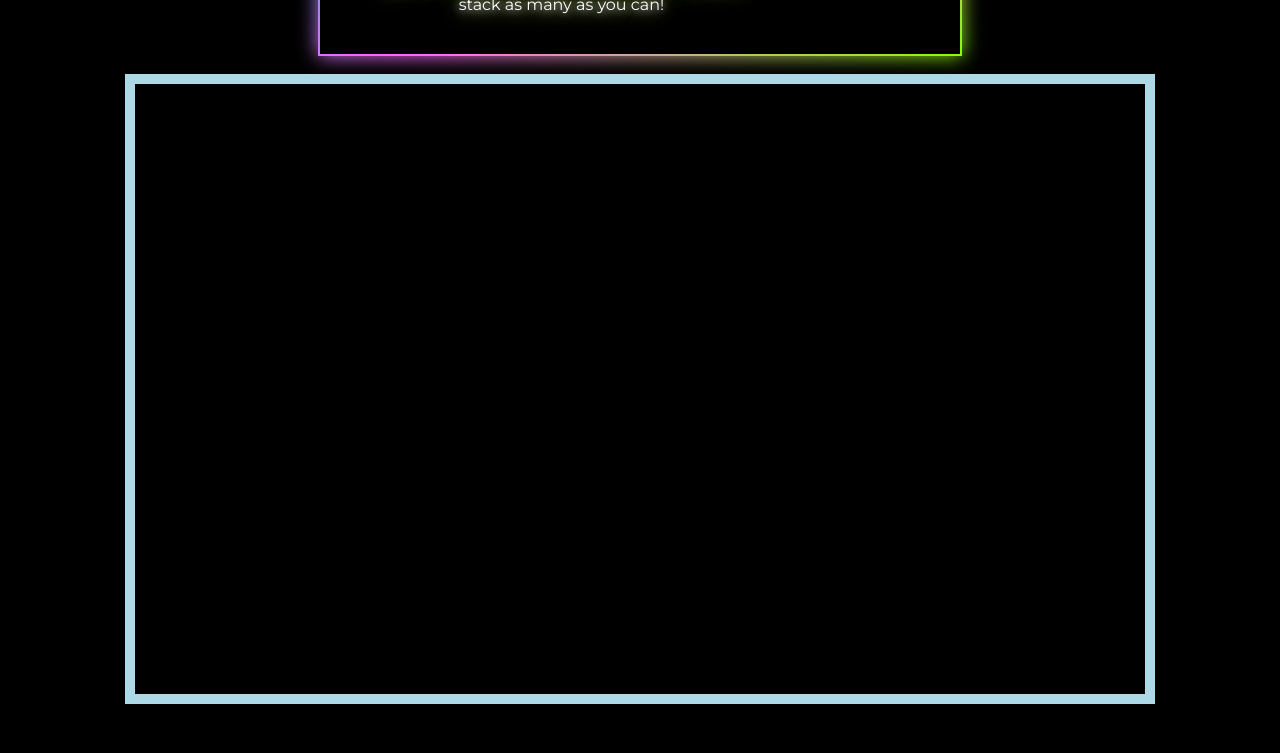
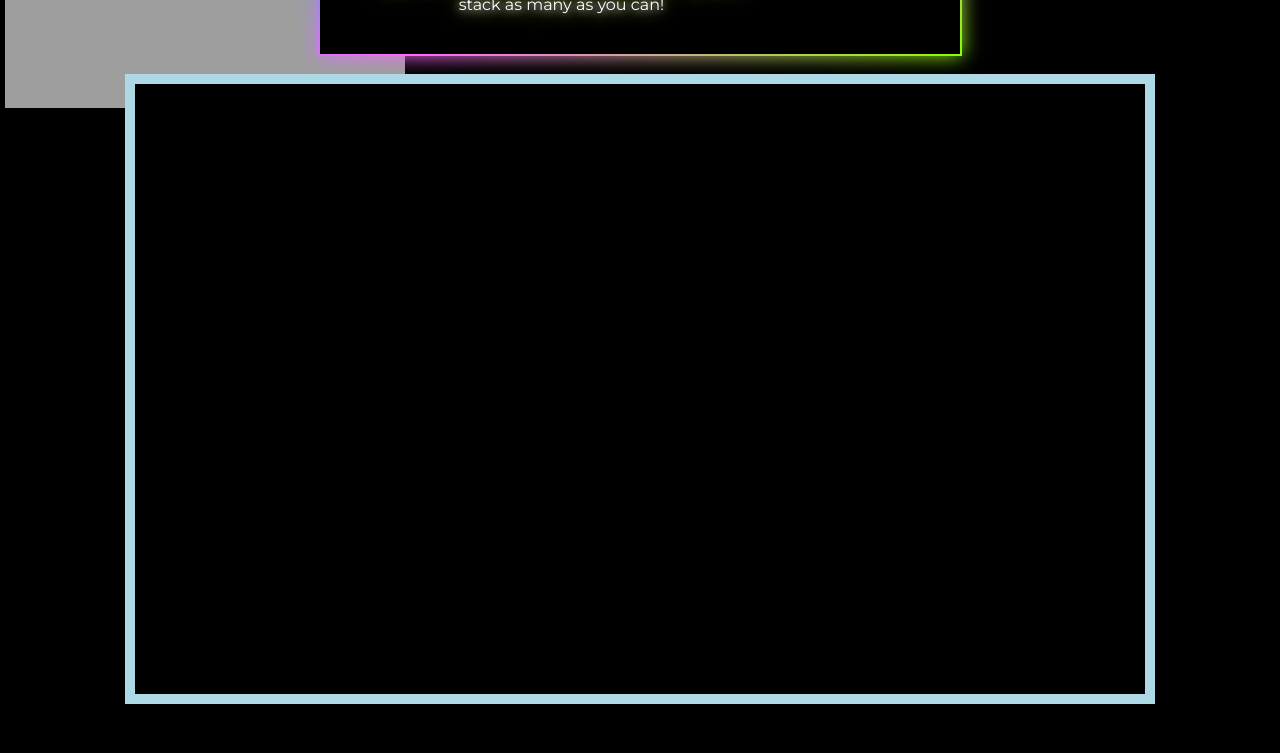
Before and after one commit to vmvieira/Project-1---JS-Browser-Game, a plain HTML site: page index.html in a window 1280 px wide. Shown: the part 197-950 px from the top of the page. Drawn offline with Linux system fonts and the light colour scheme; the site is published under a folder, as on GitHub Pages, so addresses that start at the root find nothing.

Commit message:
file placement

```diff
--- a/style.css
+++ b/style.css
@@ -9,7 +9,7 @@
 
 body {
   background: black;
-  background-image: url("/rgb-background2.png");
+  background-image: url("./rgb-background2.png");
   background-repeat: no-repeat;
 }
 
```
